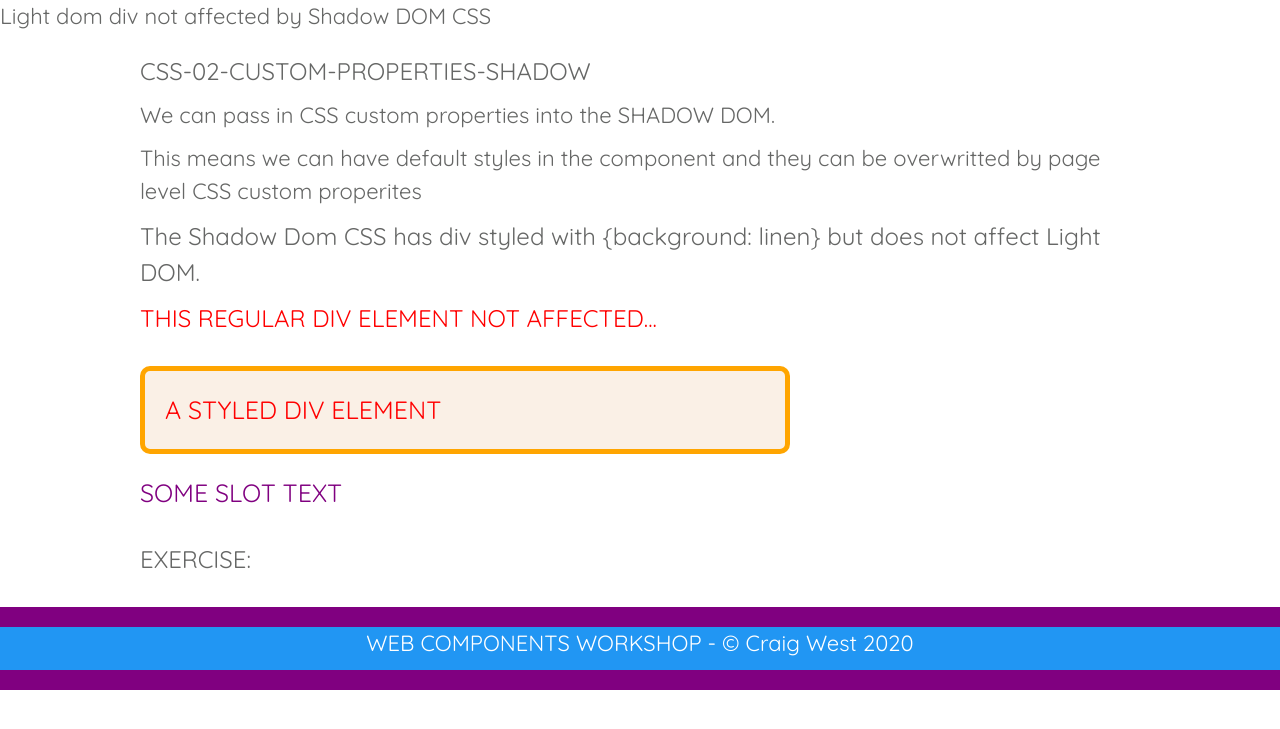
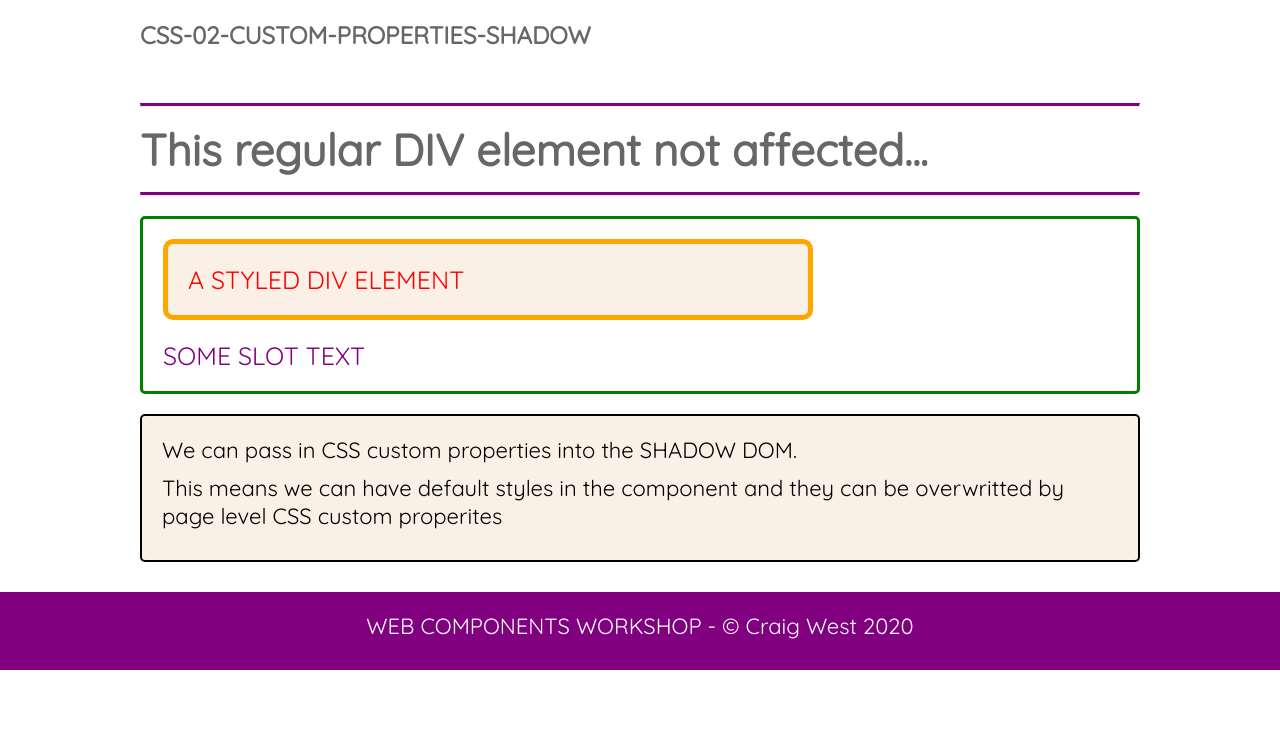
Before and after one commit to Python-Test-Engineer/web-components-v1, a PHP site: page /04-css/02-css-custom-properties-shadow.html in a window 1280 px wide. Shown: the top 729 px of the page. Run offline with PHP 8.4, Linux system fonts and the light colour scheme.

Commit message:
04-css-V1 added

```diff
--- a/04-css/02-css-custom-properties-shadow.html
+++ b/04-css/02-css-custom-properties-shadow.html
@@ -5,14 +5,14 @@
         <meta charset="UTF-8">
         <meta name="viewport" content="width=device-width, initial-scale=1.0">
         <meta http-equiv="X-UA-Compatible" content="ie=edge">
-    <link rel="stylesheet" href="../_css/w3.css">
+
         <link rel="stylesheet" href="../_css/web-course.css">
         <meta http-equiv="X-UA-Compatible" content="ie=edge">
         <title>css-02-custom-properties-shadow</title>
     </head>
+
     <body>
-    <!-- we can declare custom css variables in the Light Dom and
-    pass these into the Shadow Dom -->
+        <!-- we can declare custom css variables in the Light Dom and pass these into the Shadow Dom -->
         <style>
             /* Custom CSS Variables */
             :root {
@@ -26,16 +26,14 @@
                 font-size: var(--primary-size);
             }
         </style>
-    <div>Light dom div not affected by Shadow DOM CSS</div>
-    <script >
 
-
+        <script>
             customElements.define('my-component', class extends HTMLElement {
                 constructor() {
                     super(); // always call super() first in the constructor.
 
                     // Attach a shadow root to <my-component>.
-                const shadowRoot = this.attachShadow({mode: 'open'});
+                    const shadowRoot = this.attachShadow({ mode: 'open' });
                     shadowRoot.innerHTML = `
                     <style>
                         div {
@@ -61,33 +59,39 @@
             });
         </script>
         <main>
-            <div class="wrapper">
+
             <div class="explanation">
                 <h1>css-02-custom-properties-shadow</h1>
-                    <p>We can pass in CSS custom properties into the SHADOW DOM.</p>
-                    <p>This means we can have default styles in the component and they can be overwritted by page level CSS custom properites</p>
-                    <h3>The Shadow Dom CSS has div styled with {background: linen} but does not affect Light DOM.</h3>
+            </div>
             <!-- Regular DIV not affected by background of Shado DOM background css -->
-                    <div><h1 style="color:red">This regular DIV element not affected...</h1></div>
-                </div>
-                <div class="spacer"></div>
-                <div id="output">
-                    <!-- OUTPUT OF CUSTOM ELEMENT -->
-                    <my-component>Some slot text</my-component>
-                </div>
-                <div class="spacer"></div>
-                <div class="exercise"">
-                   <h3>EXERCISE:</h3>
+            <div>
+                <br>
+                <hr>
+                <h1>This regular DIV element not affected...</h1>
+                <hr>
             </div>
             </div>
+
+            <div id="component">
+
+                <!-- $COMPONENT -->
+                <my-component>Some slot text</my-component>
+                <!-- $COMPONENT -->
+
+            </div>
+            <div class="notes">
+
+                <p>We can pass in CSS custom properties into the SHADOW DOM.</p>
+                <p>This means we can have default styles in the component and they can be overwritted by page level CSS
+                    custom properites</p>
+
+            </div>
         </main>
-
         <footer>
-            <div class=" w3-container w3-blue w3-center footer">
+            <div>
                 <p>WEB COMPONENTS WORKSHOP - &copy; Craig West 2020</p>
             </div>
         </footer>
-
     </body>
 
 </html>
--- a/_css/web-course.css
+++ b/_css/web-course.css
@@ -18,7 +18,10 @@ body {
 	color: var(--font-color, black);
 	font-size: 22px;
 }
-
+hr {
+   border-top: 3px solid var(--primary, black);;
+   margin: 15px 0;
+}
 a,
 a:hover,
 a:focus,
```
Also changed, not shown: 04-css-V1/01-css-light.html (added, +63 -0 lines). Lines whose indentation alone changed are shown as unchanged.
